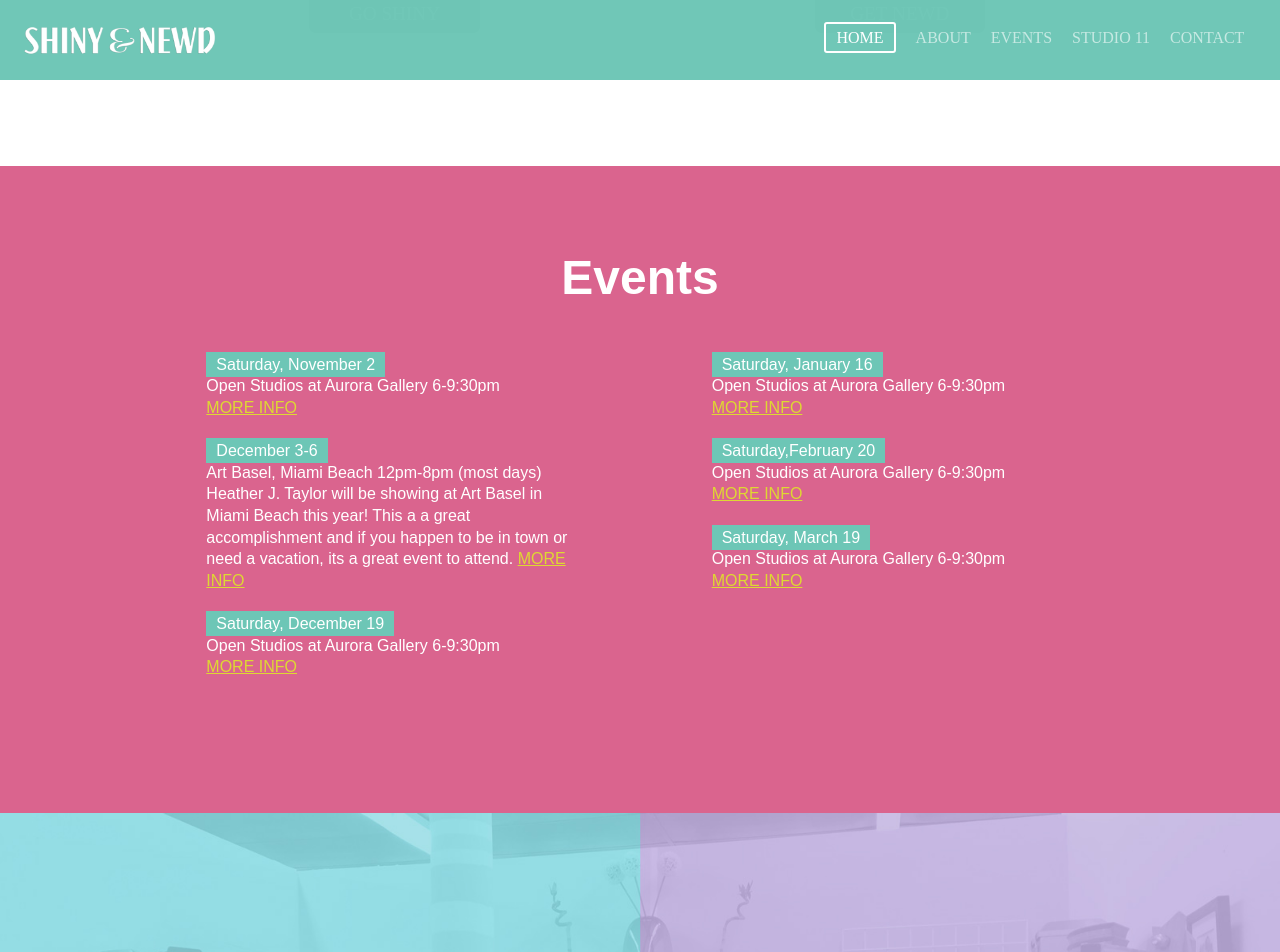
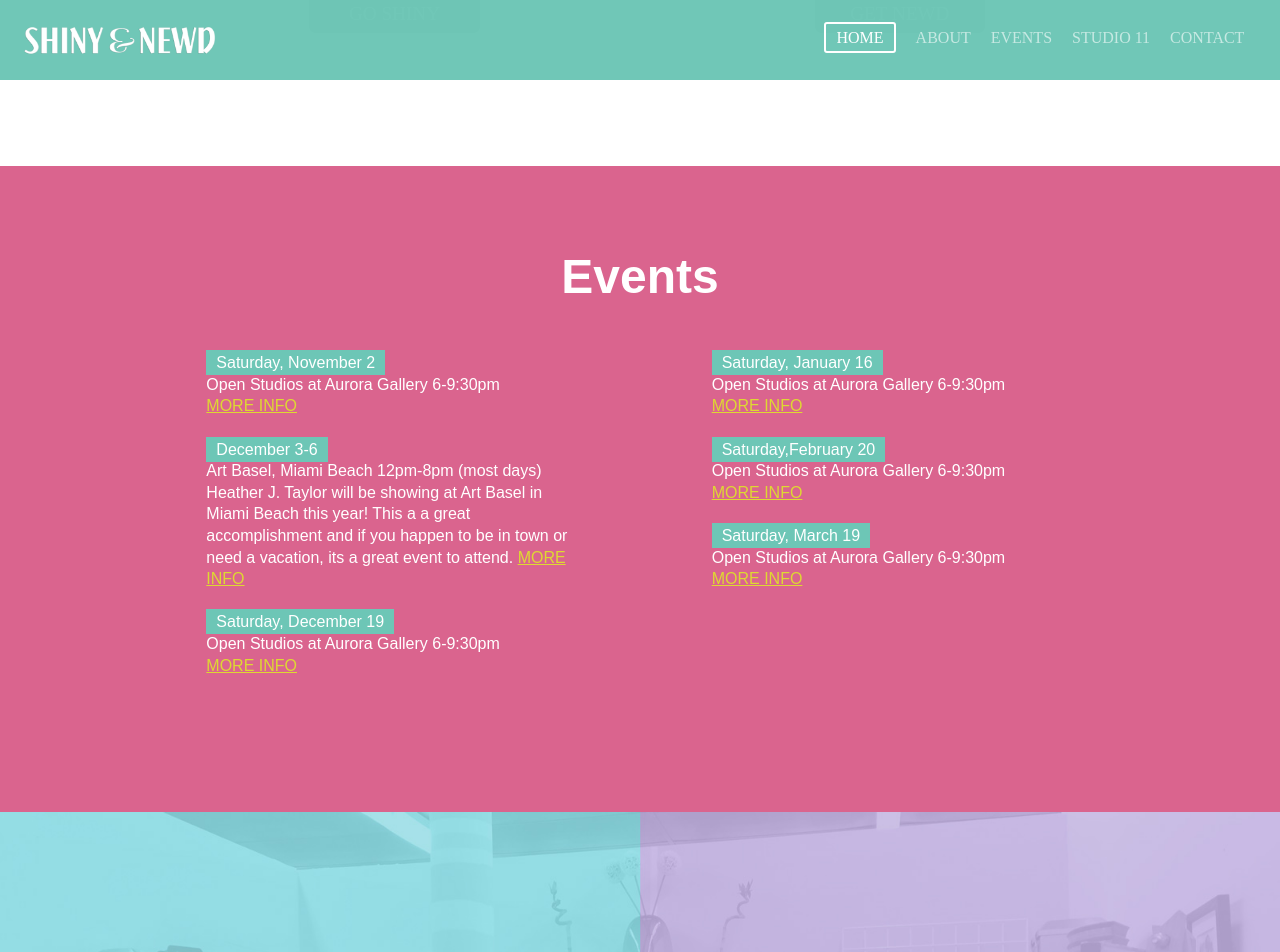
Before and after one commit to rachyrach/shinyandnewd, a Jekyll site: the page built from index.html, in a window 1280 px wide and 1400 px high, scrolled down 1763 px. Shown: the top 952 px of the window. Built offline with Jekyll 4.4.1, drawn with Linux system fonts in a browser that asks for light colours; Markdown is read by kramdown in place of the engine named in the settings.

Commit message:
update events css
update events css

```diff
--- a/css/main.css
+++ b/css/main.css
@@ -260,7 +260,7 @@
 	padding: 100px 0 ;
     margin:0 auto;
     overflow:auto;
-    line-height: 1.5em;
+    line-height: 1.4em;
     z-index: 0;
 
 }
@@ -269,6 +269,7 @@
  background-color: #6dc6b6;
     padding: 4px 10px;
     margin-right: 5px;
+    margin-bottom: 10px;
 }
 
 .btn-event {
```
